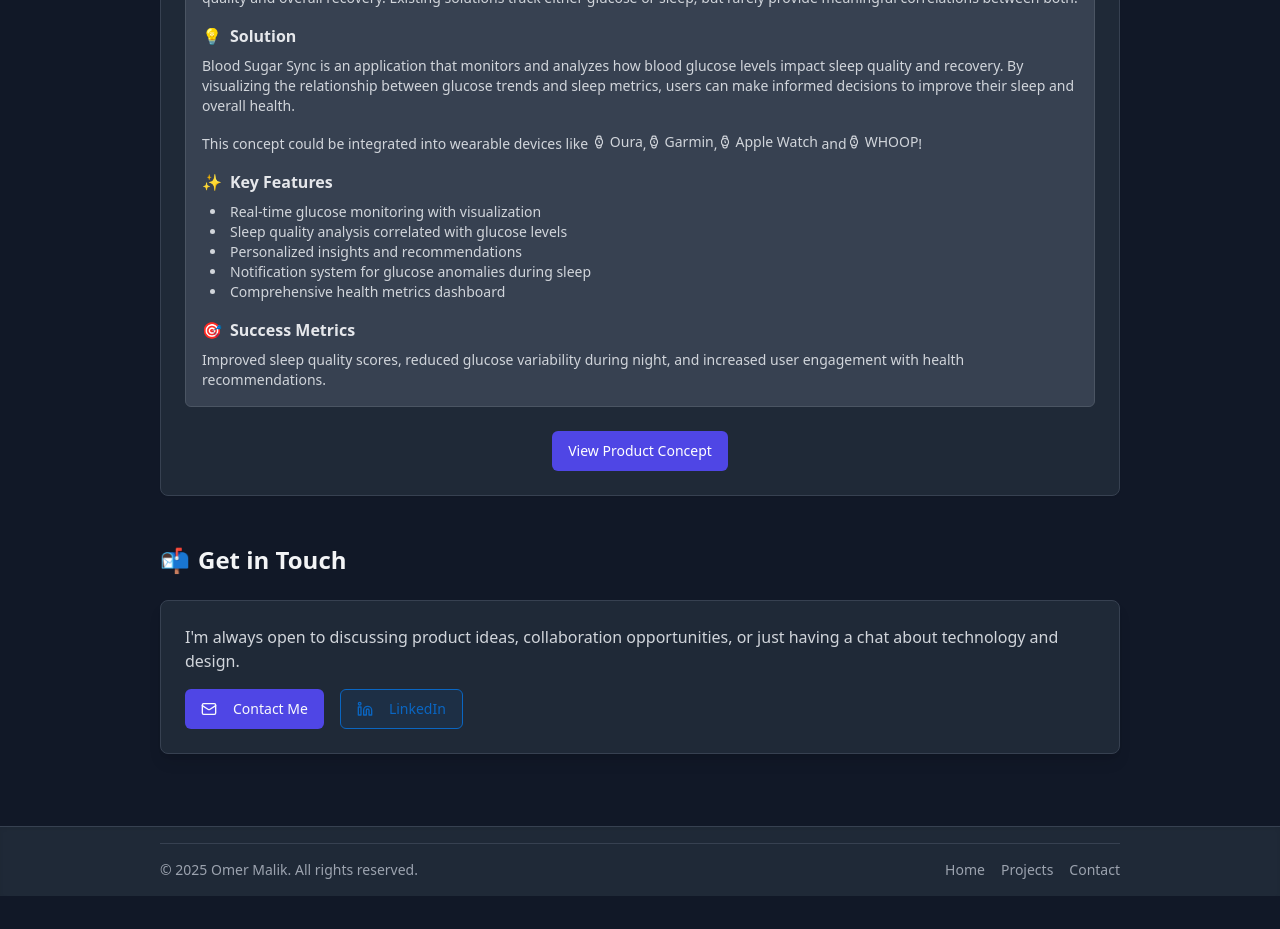
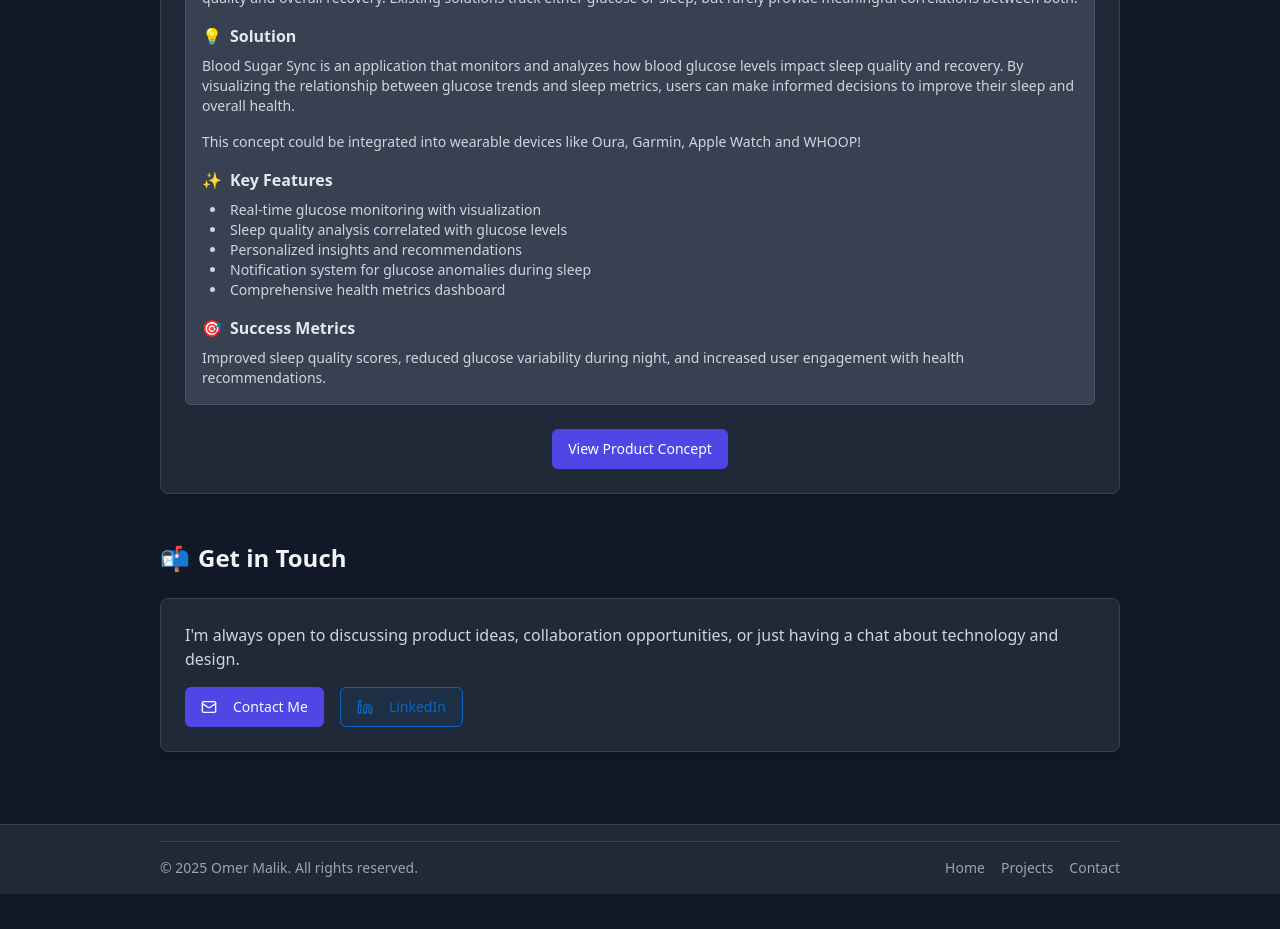
Before and after one commit to omermalik13/omer-malik-portfolio, a React (Vite) app: page / in a window 1280 px wide. Shown: the part 920-1849 px from the top of the page. Built offline with nearby package versions, Linux system fonts and the light colour scheme.

Commit message:
Remove emojis from line
Removes the emojis from the specified line in the code.

```diff
--- a/src/pages/Index.tsx
+++ b/src/pages/Index.tsx
@@ -1,4 +1,3 @@
-
 import { Link } from "react-router-dom";
 import { Card, CardContent, CardDescription, CardFooter, CardHeader, CardTitle } from "@/components/ui/card";
 import { Tabs, TabsContent, TabsList, TabsTrigger } from "@/components/ui/tabs";
@@ -104,10 +103,7 @@ const Index = () => {
                           informed decisions to improve their sleep and overall health.
                         </p>
                         <p className="text-sm mb-4 text-gray-300">
-                          This concept could be integrated into wearable devices like <span className="inline-flex items-center gap-1"><Watch className="w-3.5 h-3.5" /> Oura</span>,
-                          <span className="inline-flex items-center gap-1"><Watch className="w-3.5 h-3.5" /> Garmin</span>,
-                          <span className="inline-flex items-center gap-1"><Watch className="w-3.5 h-3.5" /> Apple Watch</span> and
-                          <span className="inline-flex items-center gap-1"><Watch className="w-3.5 h-3.5" /> WHOOP</span>!
+                          This concept could be integrated into wearable devices like Oura, Garmin, Apple Watch and WHOOP!
                         </p>
 
                         <h4 className="font-semibold mb-2 text-gray-200 flex items-center gap-2">
```
